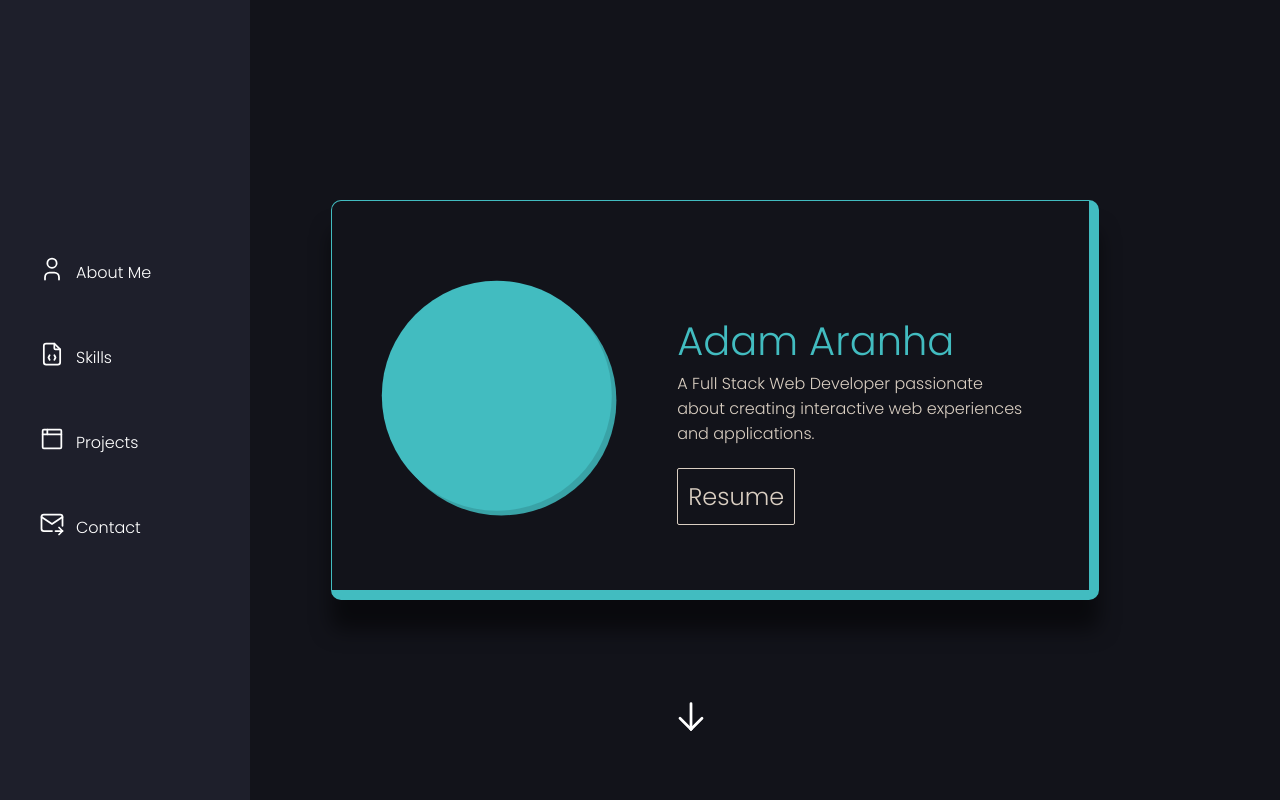
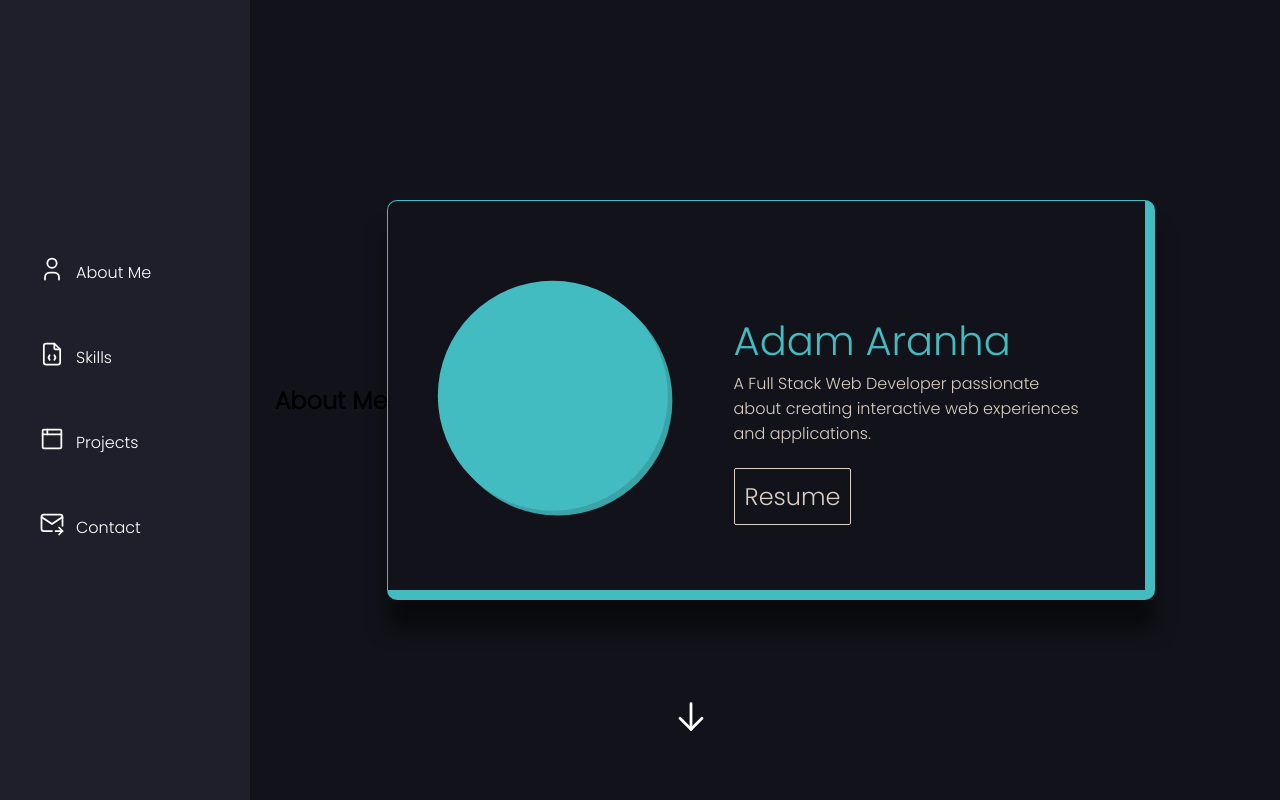
Before and after one commit to AdamAranha/portfolio, a React (Create React App) app in the folder client/: page / in a window 1280 px wide. Shown: the top 800 px of the page. Built offline with nearby package versions, Linux system fonts and the light colour scheme.

Commit message:
Added section name heading

```diff
--- a/client/src/components/Intro/Intro.js
+++ b/client/src/components/Intro/Intro.js
@@ -8,6 +8,7 @@ import { ReactComponent as ArrowSVG } from '../assets/arrow-down.svg';
 export default function Intro() {
     return (
         <div className="intro" id='intro'>
+            <h2 className='section-name'>About Me</h2>
             <div className='container'>
                 <div className='profile intro-section card-extraTall card-skinny'>
                     <div className='profile-background-offset'></div>
```
